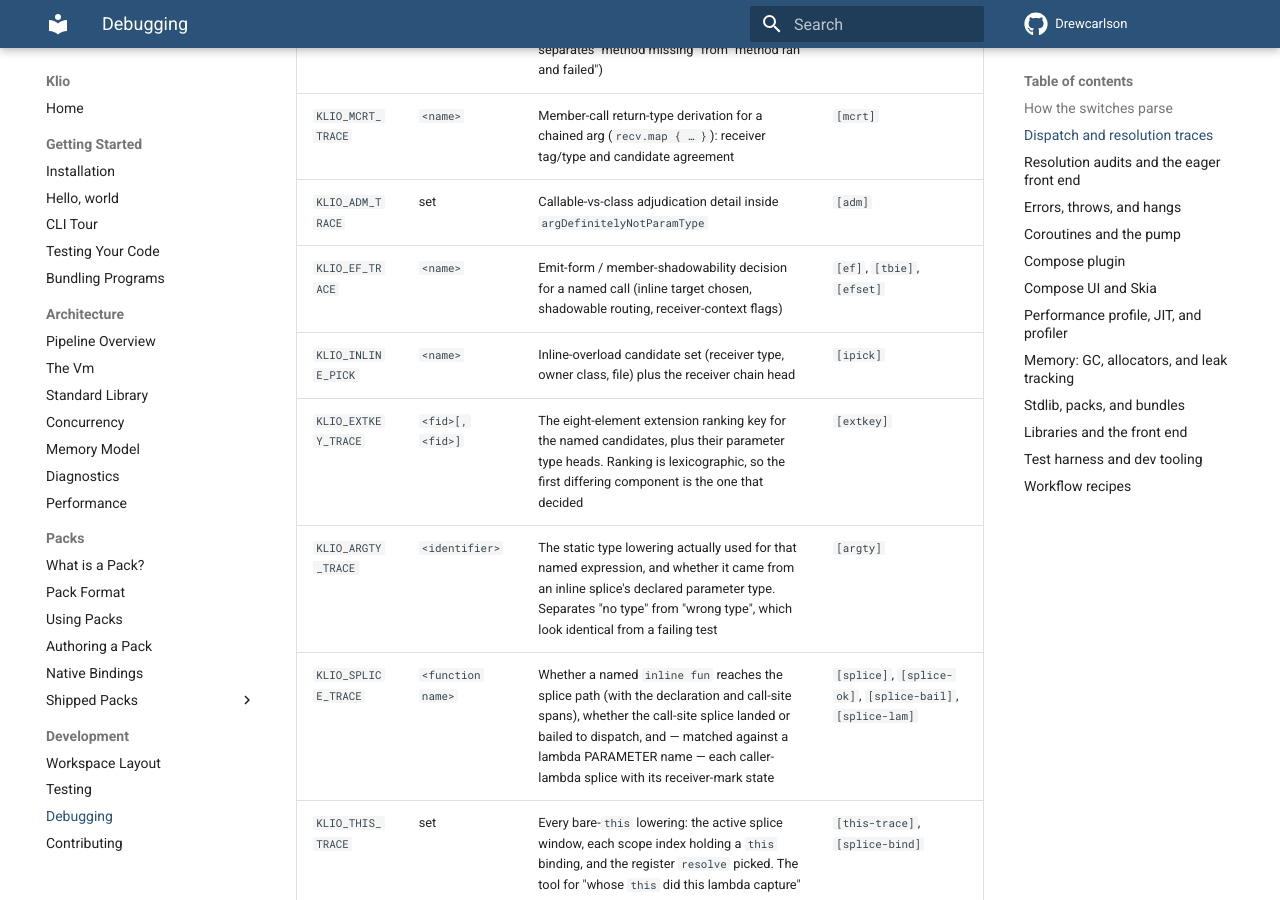
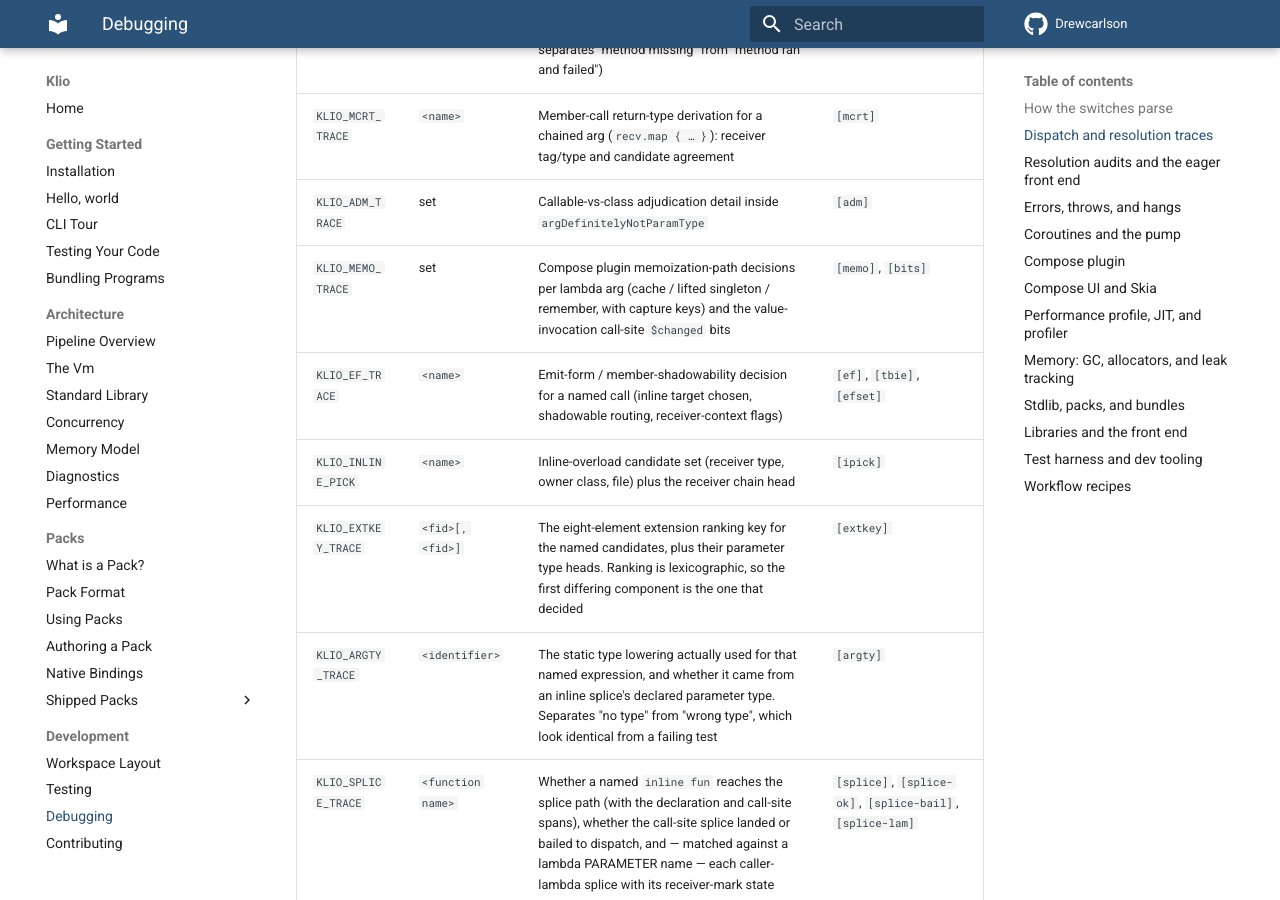
Before and after one commit to DrewCarlson/klio, an MkDocs documentation site: the page built from docs/development/debugging.md, in a window 1280 px wide and 900 px high, scrolled down 2054 px. Built offline with MkDocs 1.6.1 and Material for MkDocs 9.7.7, drawn with Linux system fonts in a browser that asks for light colours; the version menu is left out.

Commit message:
compose: per-param $dirty triples and zero-slot memoization
The skip calculus moves to kotlinc's bit layout and call sites compute
$changed against the resolved callee signature. A restarted scope re-invokes
through updateChangedFlags, so it cannot freeze caller-recombined bits.

```diff
--- a/docs/development/debugging.md
+++ b/docs/development/debugging.md
@@ -61,6 +61,7 @@ plus `KLIO_MISS_TRACE` (which runtime tail missed).
 | `KLIO_SELDBG` | set | Why an intrinsic-host `invokeMethod` probe declined (error tag + message for each swallowed non-Throw error — the recipe that separates "method missing" from "method ran and failed") | `[seldbg]` |
 | `KLIO_MCRT_TRACE` | `<name>` | Member-call return-type derivation for a chained arg (`recv.map { … }`): receiver tag/type and candidate agreement | `[mcrt]` |
 | `KLIO_ADM_TRACE` | set | Callable-vs-class adjudication detail inside `argDefinitelyNotParamType` | `[adm]` |
+| `KLIO_MEMO_TRACE` | set | Compose plugin memoization-path decisions per lambda arg (cache / lifted singleton / remember, with capture keys) and the value-invocation call-site `$changed` bits | `[memo]`, `[bits]` |
 | `KLIO_EF_TRACE` | `<name>` | Emit-form / member-shadowability decision for a named call (inline target chosen, shadowable routing, receiver-context flags) | `[ef]`, `[tbie]`, `[efset]` |
 | `KLIO_INLINE_PICK` | `<name>` | Inline-overload candidate set (receiver type, owner class, file) plus the receiver chain head | `[ipick]` |
 | `KLIO_EXTKEY_TRACE` | `<fid>[,<fid>]` | The eight-element extension ranking key for the named candidates, plus their parameter type heads. Ranking is lexicographic, so the first differing component is the one that decided | `[extkey]` |
```
Also changed, not shown: 6 other files.
